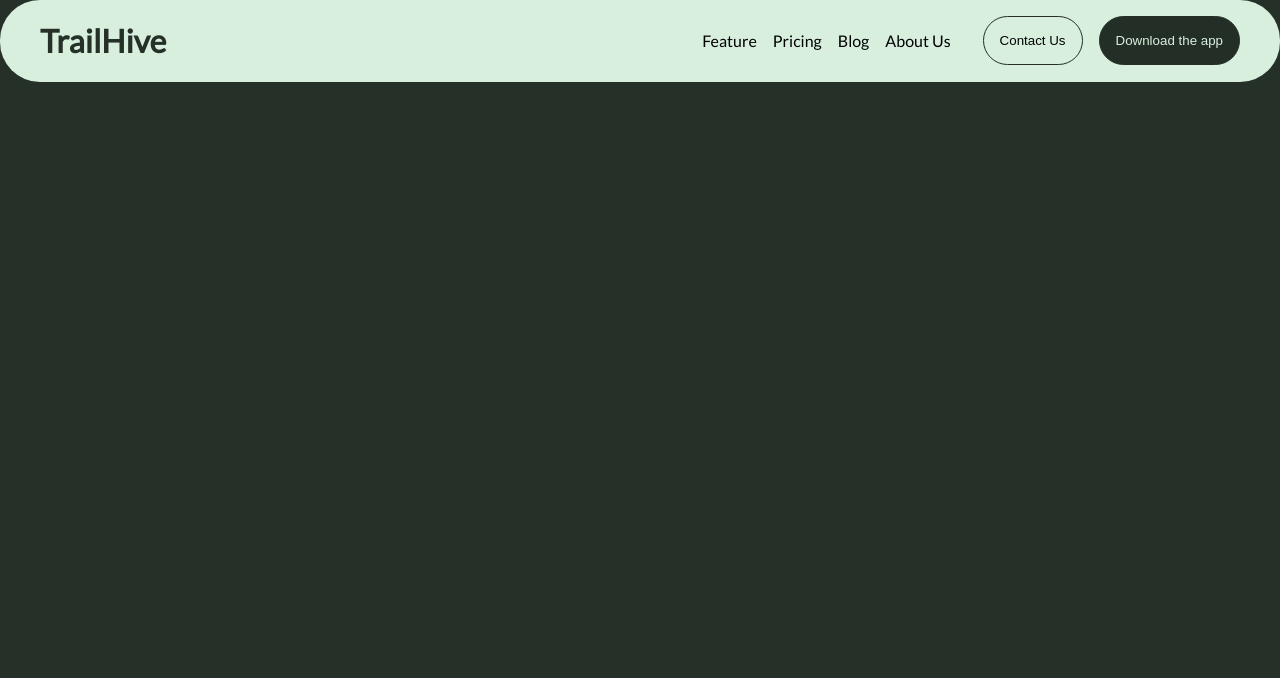
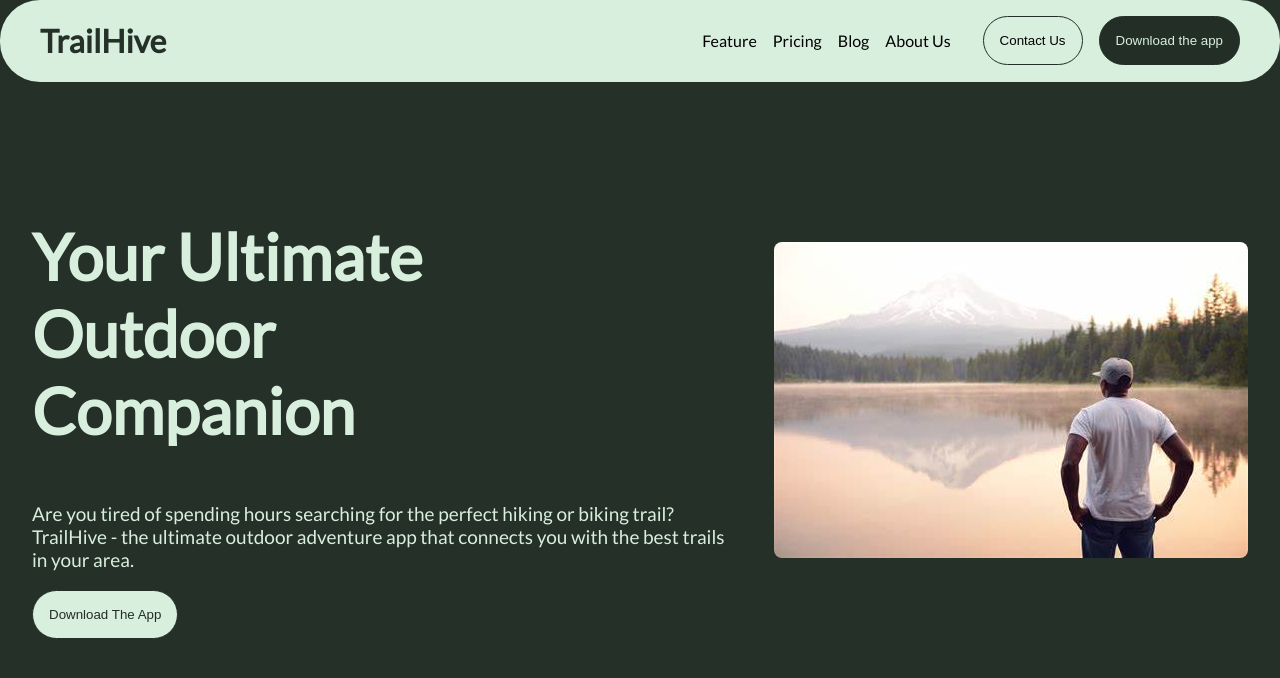
Before and after one commit to seifeddinesaad01/TrailHive, a React (Create React App) app: page / in a window 1280 px wide. Shown: the top 678 px of the page. Built offline with nearby package versions, Linux system fonts and the light colour scheme.

Commit message:
refactoring

```diff
--- a/src/App.tsx
+++ b/src/App.tsx
@@ -7,7 +7,7 @@ function App() {
   return (
     <>
       <Navbar />
-      {/* <SectionOne /> */}
+       <SectionOne />
     </>
   );
 }
```
